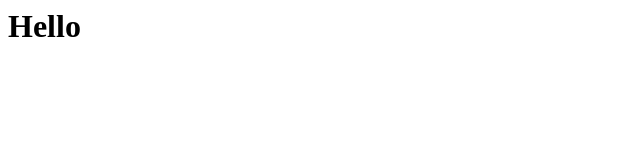
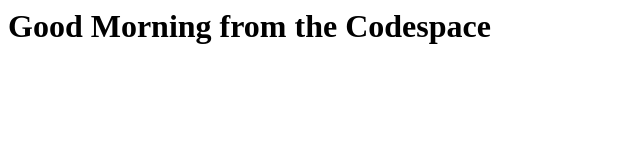
Before and after one commit to MiltonJ23/skills-code-with-codespaces, a plain HTML site: page index.html in a window 1280 px wide. Shown: the whole page, without its empty margins (0-640 px from the left). Drawn offline with Linux system fonts and the light colour scheme.

Commit message:
My first interction with  Github codespaces

```diff
--- a/index.html
+++ b/index.html
@@ -1,3 +1,3 @@
 <html>
-  <h1>Hello</h1>
+  <h1>Good Morning from the Codespace</h1>
 </html>
```
